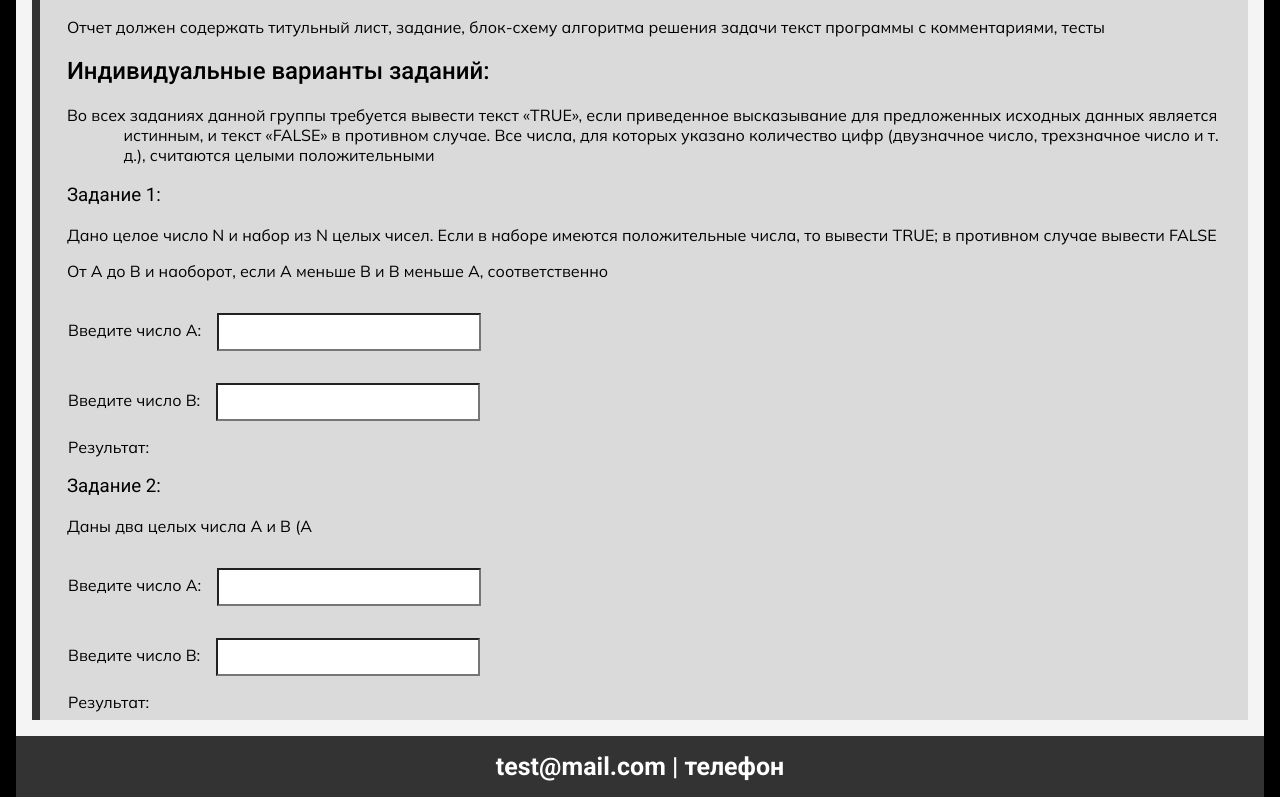
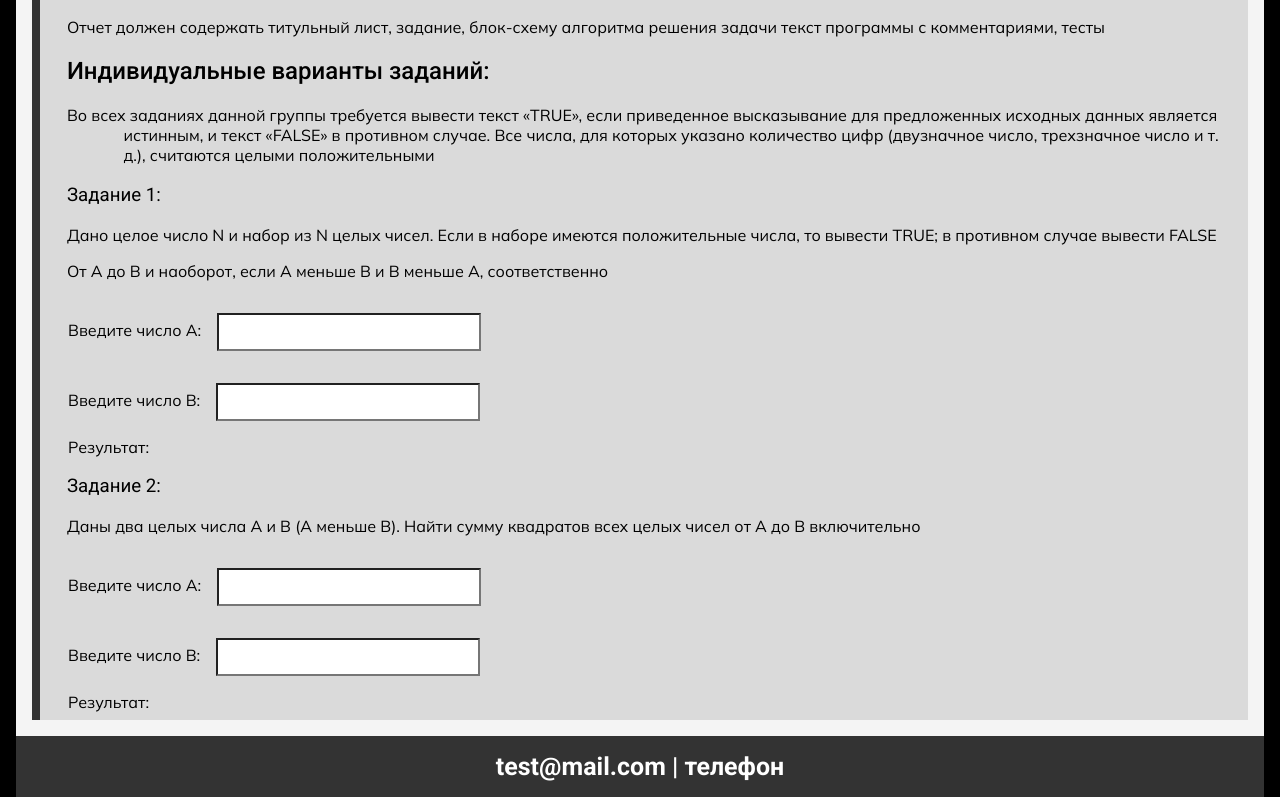
Before and after one commit to Scorih/LR4_SIA_ISP, a plain HTML site: page index.html in a window 1280 px wide. Shown: the part 3036-3833 px from the top of the page. Drawn offline with Linux system fonts and the light colour scheme.

Commit message:
Исправил 1 ошибку валидации

```diff
--- a/index.html
+++ b/index.html
@@ -91,7 +91,7 @@
             <form><label>Введите число B:</label><input type="number" class="input-w4_1-number_b"></form>
             <form><label>Результат:</label><output class="output-w4_1-number"></output></form>
         <h3>Задание 2:</h3>
-        <p>Даны два целых числа A и B (A<B). Найти сумму квадратов всех целых чисел от A до B включительно</p>
+        <p>Даны два целых числа A и B (A меньше B). Найти сумму квадратов всех целых чисел от A до B включительно</p>
             <form><label>Введите число А:</label><input type="number" class="input-w4_2-number_a"></form>
             <form><label>Введите число В:</label><input type="number" class="input-w4_2-number_b"></form>
             <form><label>Результат:</label><output class="output-w4_2-sum"></output></form>
```
